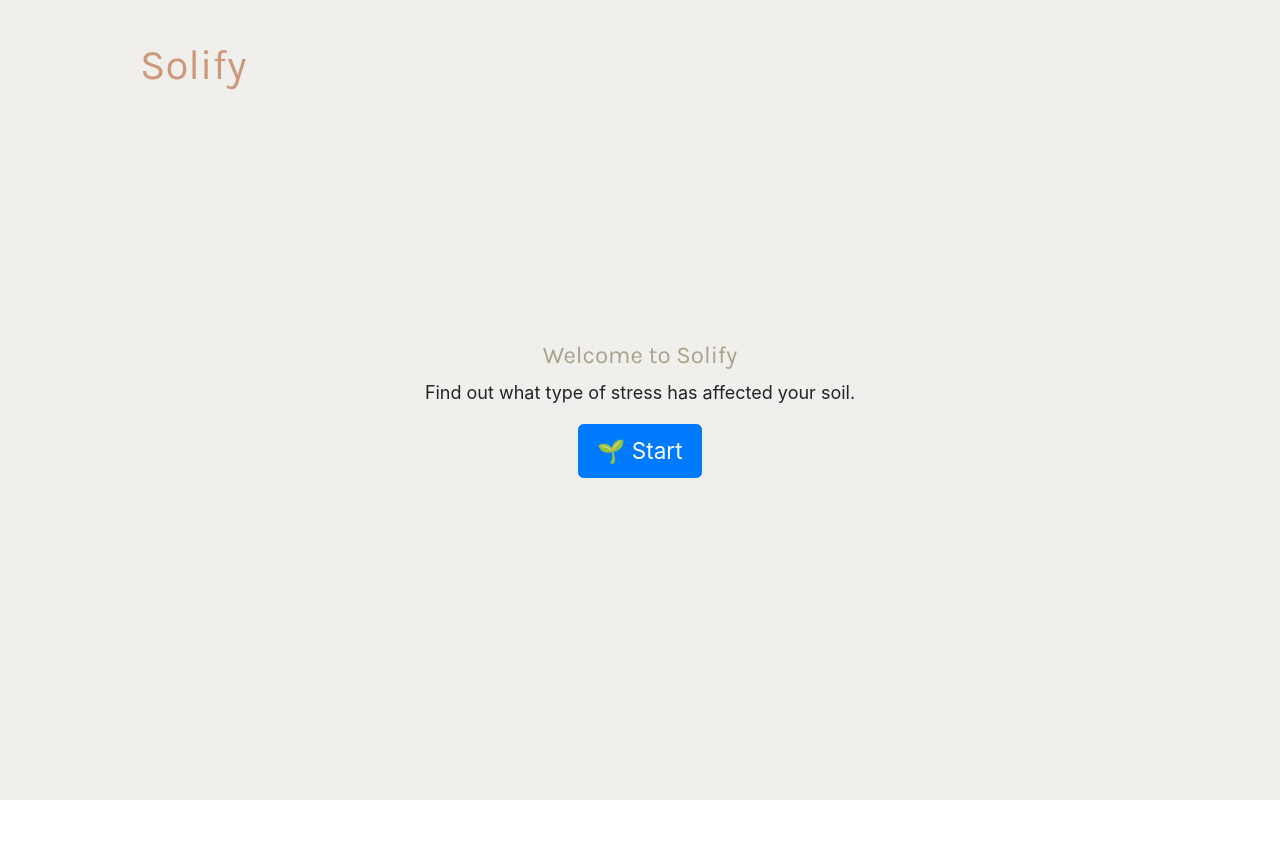
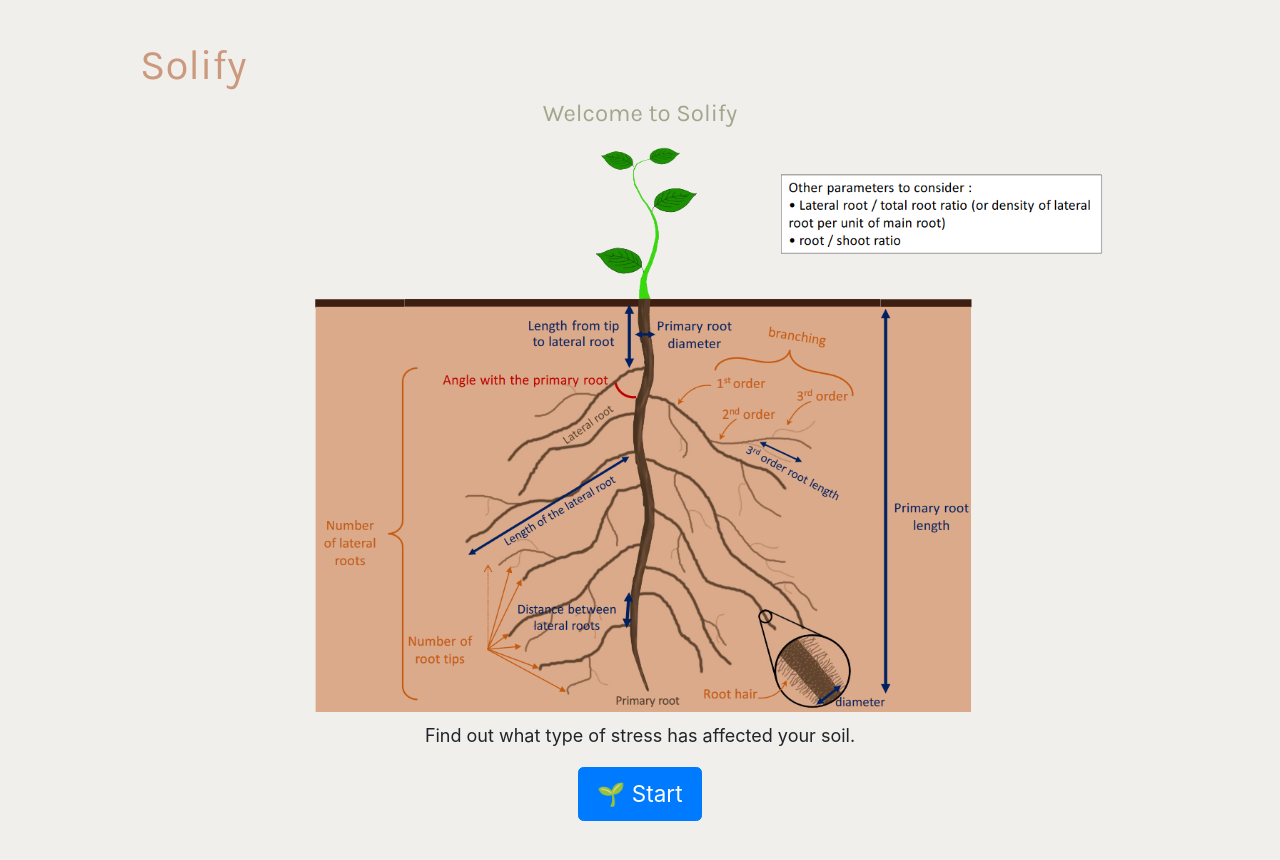
Before and after one commit to Dogson/Solify, a React (Create React App) app: page / in a window 1280 px wide. Shown: the top 860 px of the page. Before the commit the page ends 800 px from the top, so only its background shows below. Built offline with nearby package versions, Linux system fonts and the light colour scheme.

Commit message:
Homepage image

```diff
--- a/src/pages/homepage.js
+++ b/src/pages/homepage.js
@@ -5,6 +5,7 @@ import {Button} from 'react-bootstrap';
 import withRouter from "react-router-dom/es/withRouter";
 import {connect} from "react-redux";
 import {ACTIONS_FORM} from "../actions/formActions";
+import generalImg from "../assets/general.png"
 
 const HomePage = (props) => {
 
@@ -17,6 +18,7 @@ const HomePage = (props) => {
     return <Layout title="Solify">
         <div className={styles.homepageContainer}>
             <h2>Welcome to Solify</h2>
+            <img src={generalImg} className={styles.image}/>
             <div className={styles.body}>
                 <div className={styles.text}>
                     <p>Find out what type of stress has affected your soil.</p>
--- a/src/pages/homepage.module.scss
+++ b/src/pages/homepage.module.scss
@@ -17,4 +17,12 @@
 
     }
   }
+
+  .image {
+    border-radius: 10px;
+    max-width: 1000px;
+    width: 100%;
+    align-self: center;
+    margin: 10px 0;
+  }
 }
```
Also changed, not shown: src/assets/general.png.
